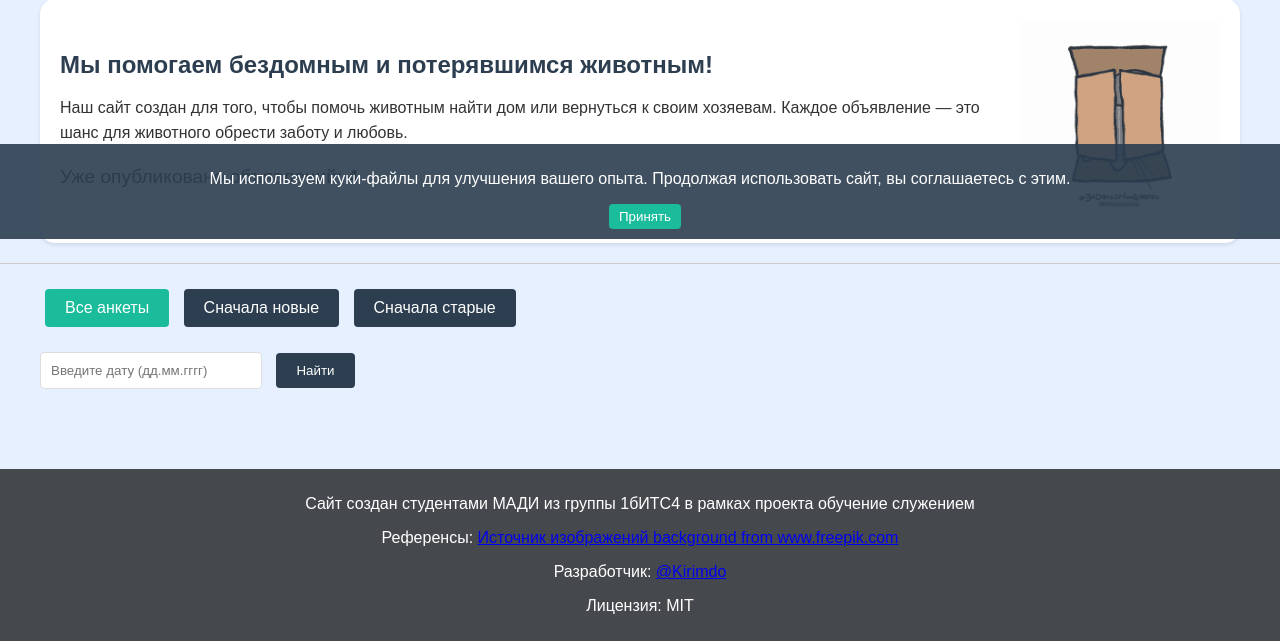
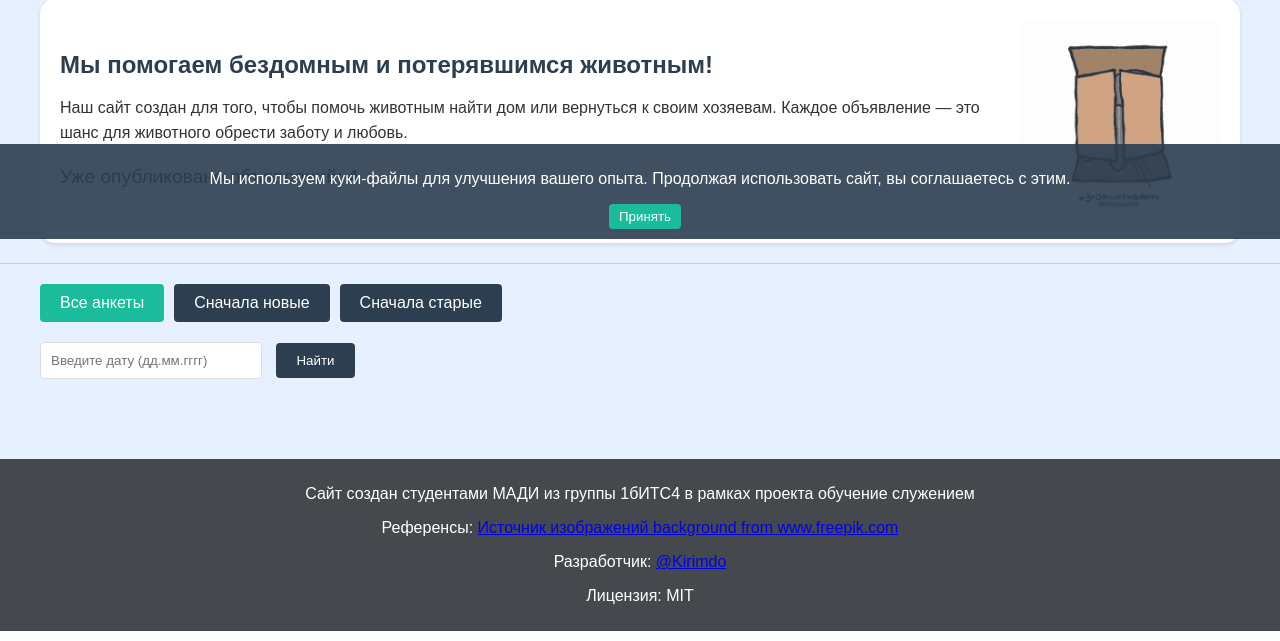
Before and after one commit to jijakchok/madiAnimal, a Django app: page / in a window 1280 px wide. Shown: the part 561-1202 px from the top of the page. Run offline with Django 4.2, Linux system fonts and the light colour scheme; data comes from the database, SQL or seed files in the repository; some libraries are stand-ins or nearby versions.

```diff
--- a/animal_site/static/css/styles.css
+++ b/animal_site/static/css/styles.css
@@ -154,14 +154,13 @@ header nav a:hover {
 
 /* Кнопки сортировки (слева) */
 .sort-buttons {
-    text-align: left;
+    display: flex;
+    gap: 10px;
     margin-bottom: 20px;
 }
 
 .sort-button {
-    display: inline-block;
     padding: 10px 20px;
-    margin: 5px;
     background-color: #2c3e50;
     color: #fff;
     text-decoration: none;
```
